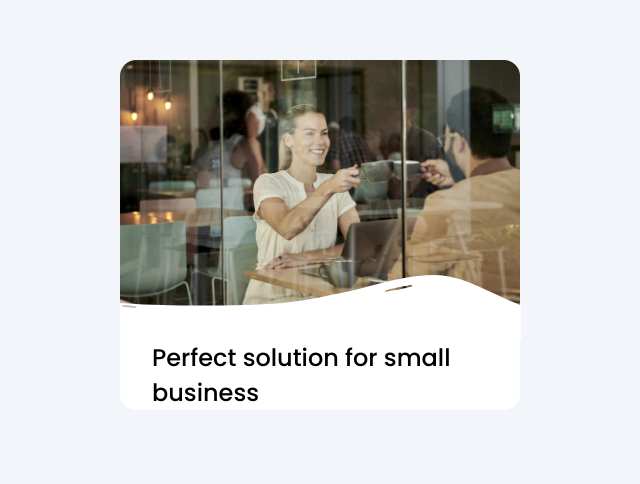
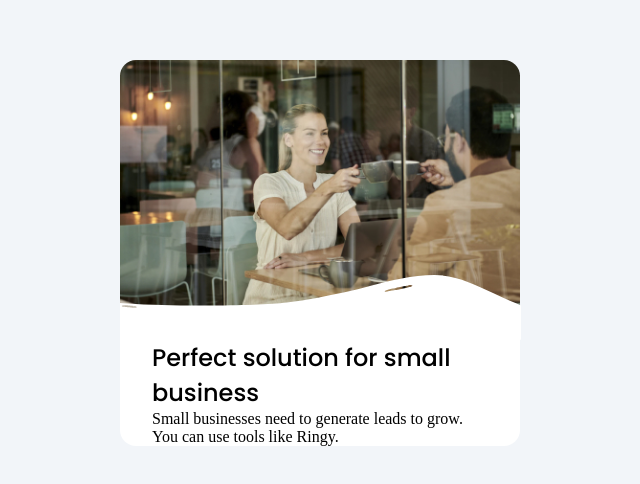
Before and after one commit to Sephydev/business-blog-card, a plain HTML site: page index.html in a window 1280 px wide. Shown: the part 180-664 px from the top of the page, without its empty margins (320-960 px from the left). Drawn offline with Linux system fonts and the light colour scheme.

Commit message:
Add paragraph into main

```diff
--- a/index.html
+++ b/index.html
@@ -13,6 +13,7 @@
             </header>
             <main>
                 <h1>Perfect solution for small business</h1>
+                <p>Small businesses need to generate leads to grow. You can use tools like Ringy.</p>
             </main>
         </div>
     </body>
```
